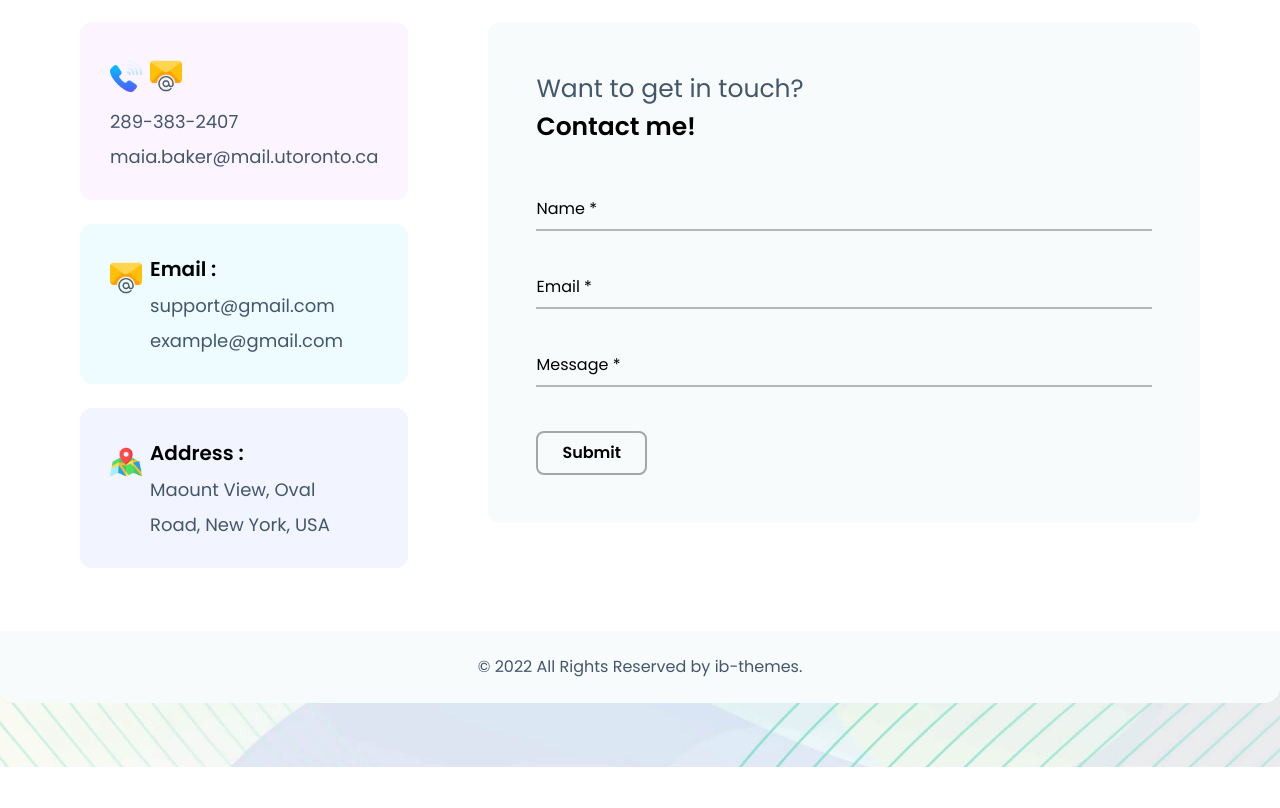
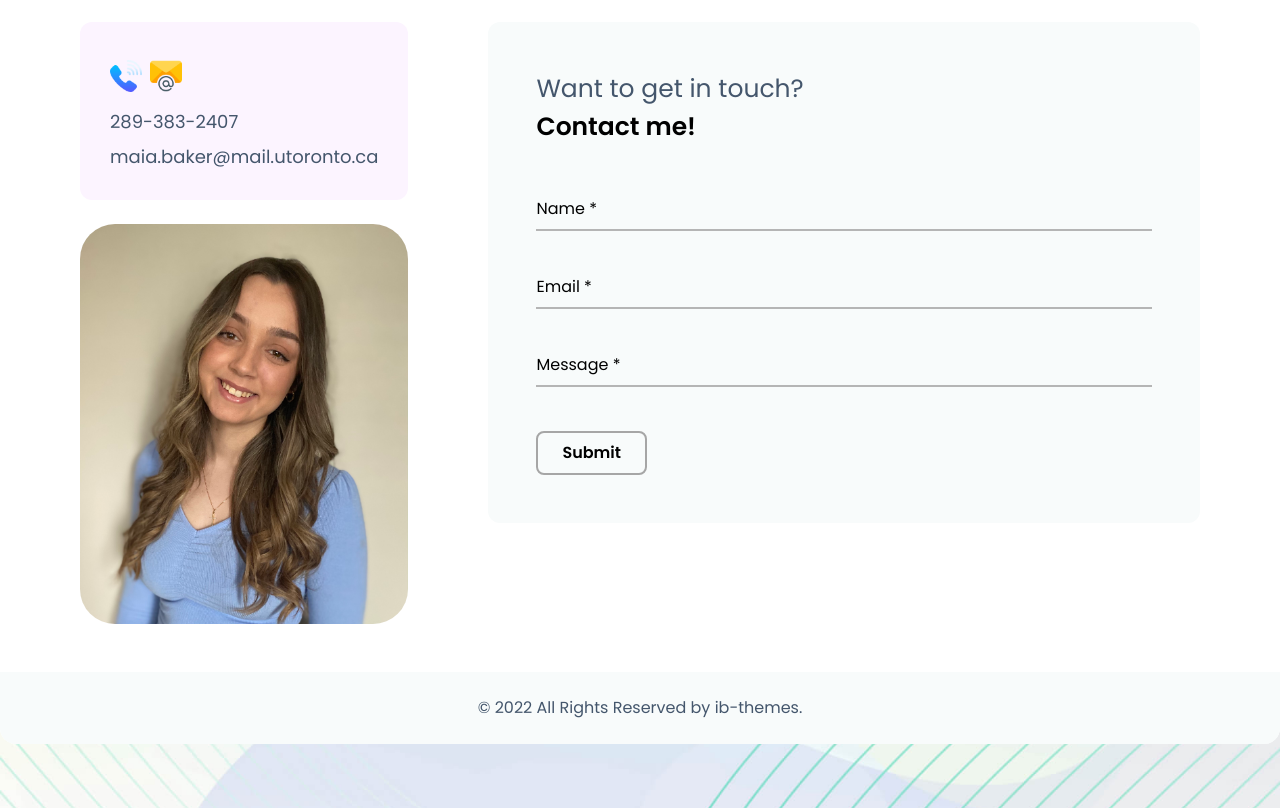
Before and after one commit to ProEdge2/maias_website, a website: page bostami/contactTwo.html in a window 1280 px wide. Shown: the part 266-1074 px from the top of the page. Before the commit the page ends 1033 px from the top, so only its background shows below. Drawn offline with nearby package versions, Linux system fonts and the light colour scheme; files that its build step writes are made by us from their sources.

Commit message:
added photos and made minor changes

```diff
--- a/bostami/contactTwo.html
+++ b/bostami/contactTwo.html
@@ -185,34 +185,40 @@
                                             </div>
                                         </div>
 
-                                        <div
-                                            class="flex flex-wrap dark:bg-transparent bg-[#eefbff] p-[30px] dark:border-[#212425] dark:border-2 gap-2 rounded-xl">
-                                            <span class="w-8 mt-2">
-                                                <img src="./images/contact/email.png" alt="icon"
-                                                    class="text-4xl dark:text-white" />
-                                            </span>
-                                            <div class="space-y-2">
-                                                <p class="text-xl font-semibold dark:text-white"> Email : </p>
-                                                <p class="text-gray-lite text-lg dark:text-[#A6A6A6]"> support@gmail.com
-                                                </p>
-                                                <p class="text-gray-lite text-lg dark:text-[#A6A6A6]"> example@gmail.com
-                                                </p>
-                                            </div>
-                                        </div>
+<!--                                        <div-->
+<!--                                            class="flex flex-wrap dark:bg-transparent bg-[#eefbff] p-[30px] dark:border-[#212425] dark:border-2 gap-2 rounded-xl">-->
+<!--                                            <span class="w-8 mt-2">-->
+<!--                                                <img src="./images/contact/email.png" alt="icon"-->
+<!--                                                    class="text-4xl dark:text-white" />-->
+<!--                                            </span>-->
+<!--                                            <div class="space-y-2">-->
+<!--                                                <p class="text-xl font-semibold dark:text-white"> Email : </p>-->
+<!--                                                <p class="text-gray-lite text-lg dark:text-[#A6A6A6]"> support@gmail.com-->
+<!--                                                </p>-->
+<!--                                                <p class="text-gray-lite text-lg dark:text-[#A6A6A6]"> example@gmail.com-->
+<!--                                                </p>-->
+<!--                                            </div>-->
+<!--                                        </div>-->
 
-                                        <div
-                                            class="flex flex-wrap dark:bg-transparent bg-[#f2f4ff] p-[30px] dark:border-[#212425] dark:border-2 gap-2 rounded-xl">
-                                            <span class="w-8 mt-2">
-                                                <img src="./images/contact/map.png" alt="icon"
-                                                    class="text-4xl dark:text-white" />
-                                            </span>
-                                            <div class="space-y-2">
-                                                <p class="text-xl font-semibold dark:text-white"> Address : </p>
-                                                <p class="text-gray-lite text-lg dark:text-[#A6A6A6]"> Maount View, Oval
-                                                </p>
-                                                <p class="text-gray-lite text-lg dark:text-[#A6A6A6]"> Road, New York,
-                                                    USA </p>
-                                            </div>
+<!--                                        <div-->
+<!--                                            class="flex flex-wrap dark:bg-transparent bg-[#f2f4ff] p-[30px] dark:border-[#212425] dark:border-2 gap-2 rounded-xl">-->
+<!--                                            <span class="w-8 mt-2">-->
+<!--                                                <img src="./images/contact/map.png" alt="icon"-->
+<!--                                                    class="text-4xl dark:text-white" />-->
+<!--                                            </span>-->
+<!--                                            <div class="space-y-2">-->
+<!--                                                <p class="text-xl font-semibold dark:text-white"> Address : </p>-->
+<!--                                                <p class="text-gray-lite text-lg dark:text-[#A6A6A6]"> Maount View, Oval-->
+<!--                                                </p>-->
+<!--                                                <p class="text-gray-lite text-lg dark:text-[#A6A6A6]"> Road, New York,-->
+<!--                                                    USA </p>-->
+<!--                                            </div>-->
+<!--                                        </div>-->
+
+                                        <div class="col-span-12 md:col-span-4">
+                                            <!-- about me image -->
+                                            <img class="w-full md:w-[330px] md:h-[400px] object-cover overflow-hidden rounded-[35px] mb-3 md:mb-0"
+                                                 src="./images/about/contact_image.jpeg" alt="about image" />
                                         </div>
                                     </div>
 
--- a/bostami/homePage.html
+++ b/bostami/homePage.html
@@ -18,7 +18,7 @@
     <!--=== main css ===-->
     <link rel="stylesheet" href="./css/tailwind.css" />
     <link rel="stylesheet" href="./css/custom.css" />
-    <title>Home - Bostami Tailwind CSS Personal Portfolio HTML Template </title>
+    <title>Maia Baker's Personal Portfolio</title>
     <script>
         // On page load or when changing themes, best to add inline in `head` to avoid FOUC
         if (localStorage.getItem("color-theme") === "dark" || (!("color-theme" in localStorage) && window.matchMedia("(prefers-color-scheme: dark)").matches)) {
@@ -47,7 +47,7 @@
                         <div class="flex justify-between w-full items-center space-x-4 lg:my-8 my-5">
                             <!-- website logo -->
                             <a class="text-5xl font-semibold" href="/">
-                                <img class="h-[26px] lg:h-[32px]" src="./images/logo/logo.png" alt="logo" />
+                                <img class="h-[27px] lg:h-[50px]" src="https://see.fontimg.com/api/renderfont4/519DV/eyJyIjoiZnMiLCJoIjo3OCwidyI6MTAwMCwiZnMiOjc4LCJmZ2MiOiIjRUM1MDY5IiwiYmdjIjoiI0ZGRkZGRiIsInQiOjF9/TWFpYSBCYWtlcg/better-grade.png" alt="logo" />
                             </a>
                             <div class="flex items-center">
                                 <!-- light and dark mode button -->
@@ -196,8 +196,20 @@
 <!--                        </a>-->
 <!--                    </div>-->
                     <!-- dowanload button -->
-                    <button class="dowanload-btn">
-                        <img src="./images/icons/dowanload.png" alt="icon" class="mr-2" />Download CV </button>
+
+                    <button class="dowanload-btn"
+                    >
+                        <a
+                                class="button"
+                                href="https://res.cloudinary.com/dx7wj0tty/raw/upload/v1672461001/Maia_Baker_o33kuh.vcf"
+                                download="maia-baker"
+                        >
+                            <span class="button-text">Download CV</span>
+                            <span class="button-icon fa fa-download"></span>
+                            <!-- <a href="#" download="path_to_file" class="button-icon fa fa-download"></a> -->
+                        </a>
+
+                       </button>
                 </div>
                 <!-- Home page contant End -->
             </div>
```
Also changed, not shown: bostami/images/about/contact_image.jpeg (added).
